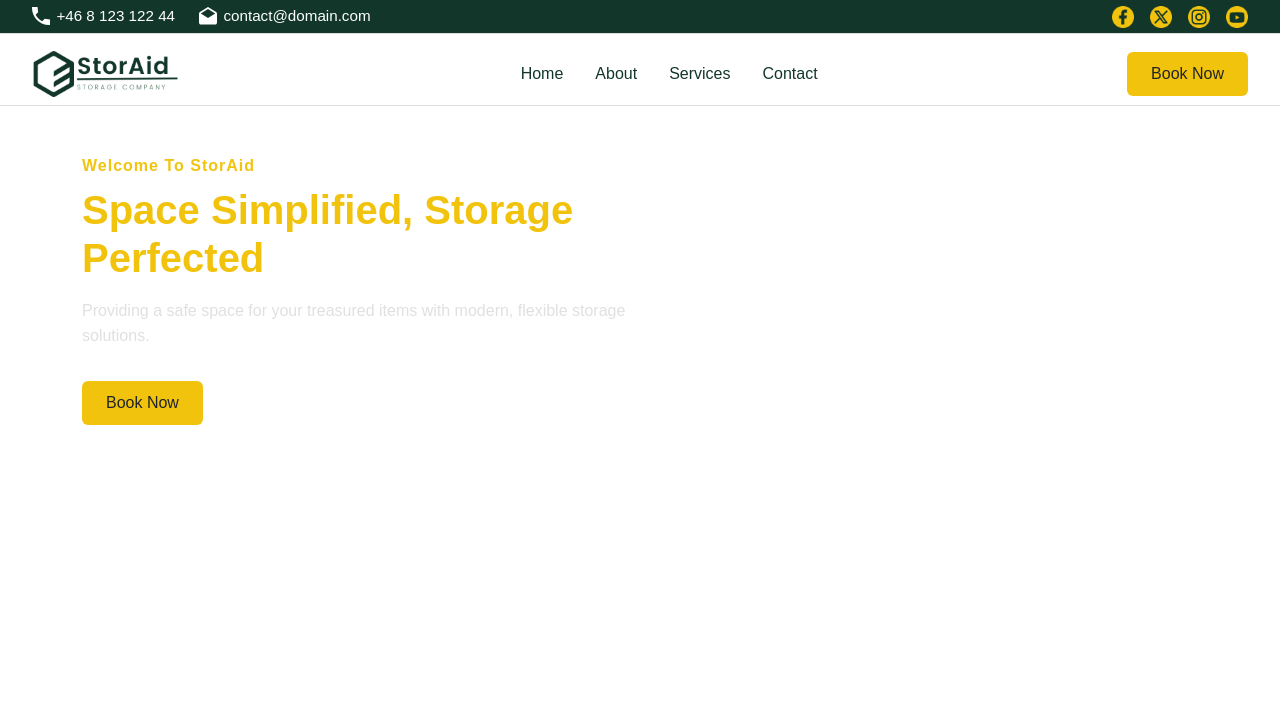
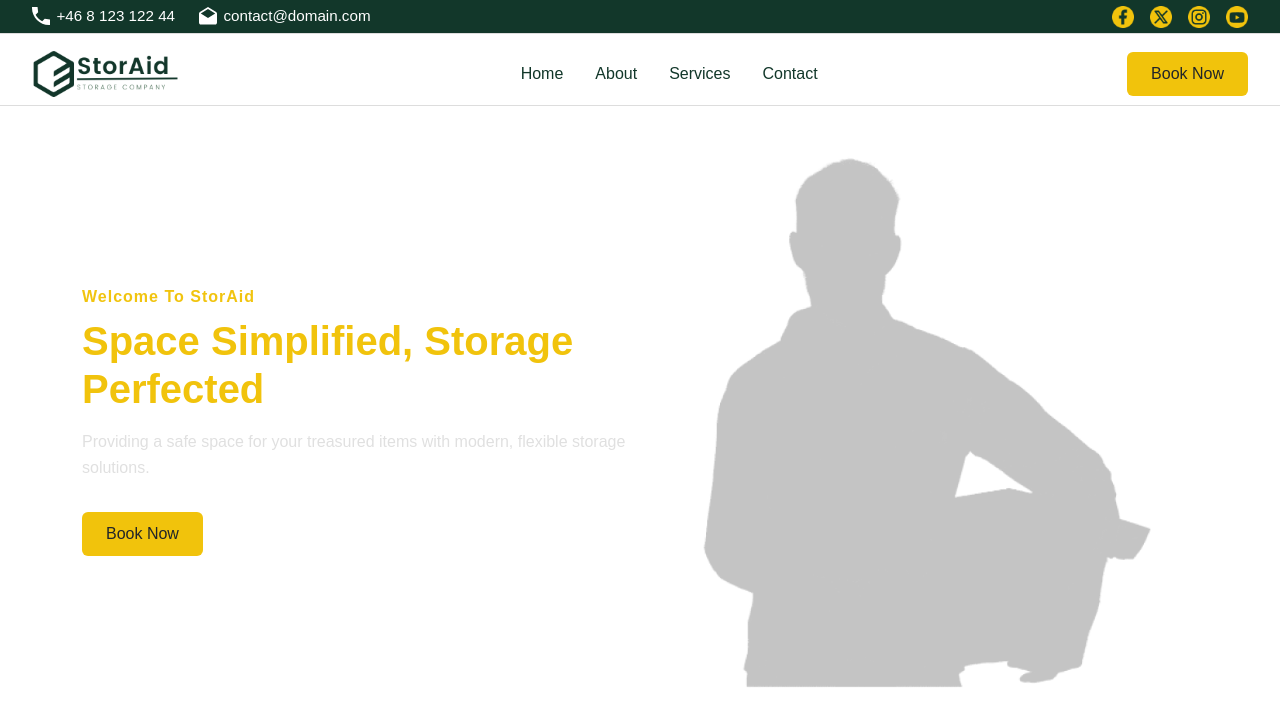
Before and after one commit to Pieplow/storaid-assignment-react, a React (Vite) app: page / in a window 1280 px wide. Shown: the top 726 px of the page. Built offline with nearby package versions, Linux system fonts and the light colour scheme.

Commit message:
working on css

```diff
--- a/src/components/sections/Hero.css
+++ b/src/components/sections/Hero.css
@@ -1,4 +1,4 @@
 .hero-section {
-  background-color: var(--clr-second-background);
-  color: var(--color-text-light);
+  background-color: var();
+  color: var();
 }
--- a/src/components/sections/hero.jsx
+++ b/src/components/sections/hero.jsx
@@ -15,6 +15,13 @@ function Hero() {
             />
             <Button />
           </div>
+            <div className="col-md-6 text-center mt-4 mt-md-0">
+            <img
+              src={heroImage}
+              alt="Storage worker illustration"
+              className="img-fluid"
+            />
+          </div>
 
 
         </div>
```
